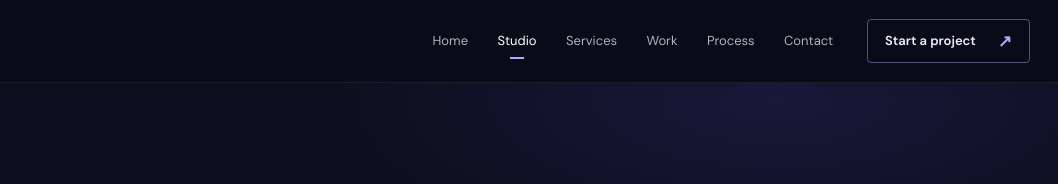
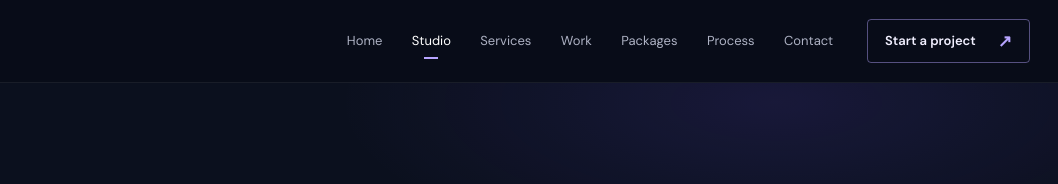
Before and after one commit to chwaleed170/qyberly-studio-website, a plain HTML site: page about.html in a window 1280 px wide. Shown: the top 184 px of the page, 222-1280 px from the left. Drawn offline with Linux system fonts and the light colour scheme.

Commit message:
Add Packages navigation across QYBERLY pages

```diff
--- a/about.html
+++ b/about.html
@@ -26,7 +26,7 @@
   <div class="nav-frame">
     <a class="brand-lockup" href="index.html" aria-label="QYBERLY home"><img src="assets/brand/qyberly-logo.svg" alt="QYBERLY Creative Technology Studio"></a>
     <button class="nav-toggle" type="button" aria-expanded="false" aria-controls="primary-nav" aria-label="Open navigation"><span></span><span></span></button>
-    <nav class="primary-nav" id="primary-nav" aria-label="Primary navigation"><a href="index.html">Home</a><a href="about.html" aria-current="page">Studio</a><a href="services.html">Services</a><a href="portfolio.html">Work</a><a href="process.html">Process</a><a href="contact.html">Contact</a></nav>
+    <nav class="primary-nav" id="primary-nav" aria-label="Primary navigation"><a href="index.html">Home</a><a href="about.html" aria-current="page">Studio</a><a href="services.html">Services</a><a href="portfolio.html">Work</a><a href="packages.html">Packages</a><a href="process.html">Process</a><a href="contact.html">Contact</a></nav>
     <a class="nav-cta" href="contact.html">Start a project <span aria-hidden="true">↗</span></a>
   </div>
 </header>
```
